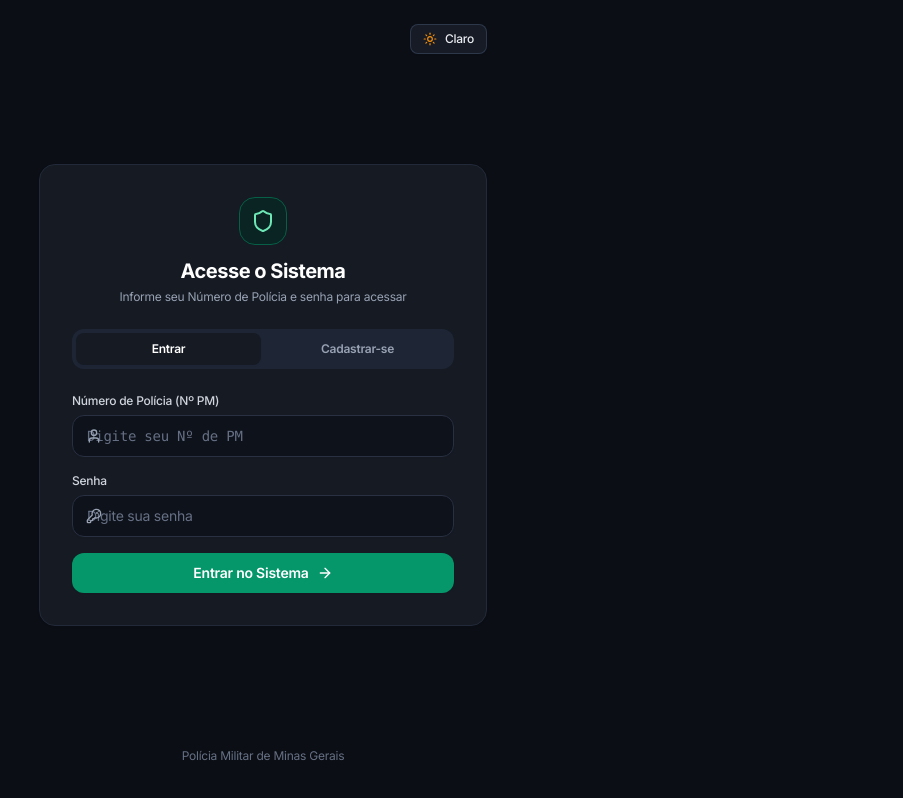
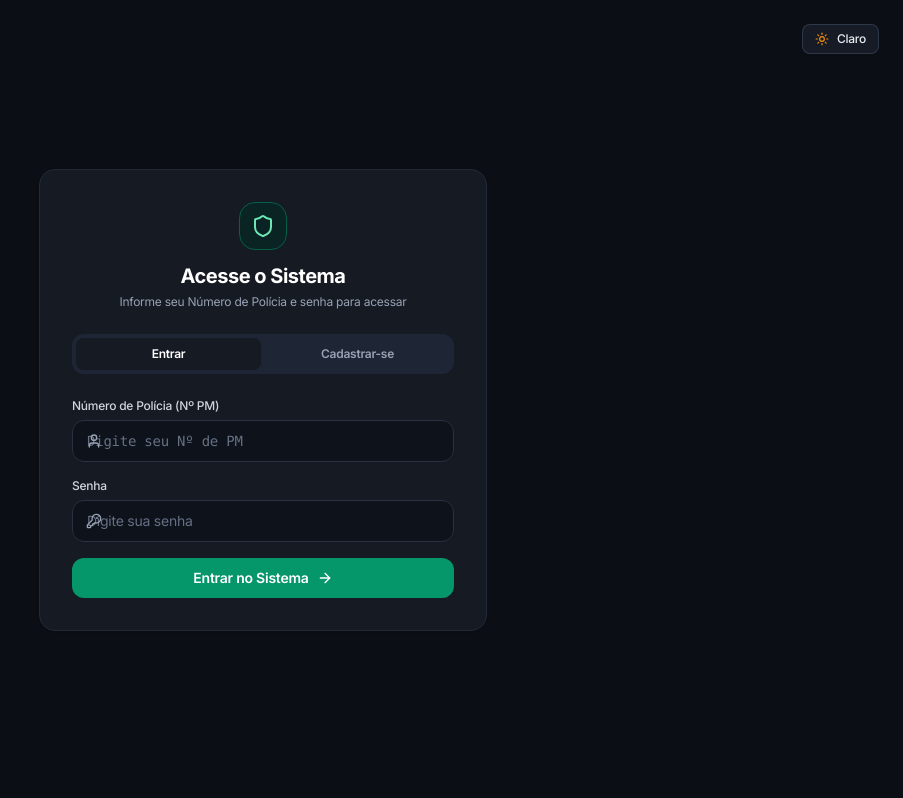
Before and after one commit to sistemapelsalinas-svg/Sistema_Pel_Salinas, a Next.js app: page /login in a window 1280 px wide. Shown: the whole page, without its empty margins (377-1280 px from the left). Built offline with nearby package versions, Linux system fonts and the light colour scheme.

Commit message:
style: fix vertical alignment on login screen, make theme toggle absolute, remove institutional footer and references

```diff
--- a/src/app/layout.tsx
+++ b/src/app/layout.tsx
@@ -12,7 +12,7 @@ const inter = Inter({
 
 export const metadata: Metadata = {
   title: "SGP Salinas — 2º Pel / 2ª Cia PM Ind / 11ª RPM",
-  description: "Sistema de Gestão e Planejamento Operacional do 2º Pelotão de Salinas - PMMG",
+  description: "Sistema de Gestão e Planejamento Operacional do 2º Pelotão de Salinas",
 };
 
 export default function RootLayout({
--- a/src/app/login/page.tsx
+++ b/src/app/login/page.tsx
@@ -70,16 +70,16 @@ export default function LoginPage() {
   };
 
   return (
-    <div className="min-h-screen bg-[#F4F5F7] dark:bg-[#0B0E14] flex flex-col justify-between p-4 sm:p-6 text-gray-900 dark:text-gray-100 font-sans relative">
+    <div className="min-h-screen bg-[#F4F5F7] dark:bg-[#0B0E14] flex items-center justify-center p-4 text-gray-900 dark:text-gray-100 font-sans relative">
 
-      {/* Top Bar Limpo (Apenas Alternador de Tema) */}
-      <div className="flex items-center justify-end z-10 max-w-md mx-auto w-full">
+      {/* Botão de Tema Flutuante Absoluto (Não empurra o quadro para baixo) */}
+      <div className="absolute top-4 right-4 sm:top-6 sm:right-6 z-20">
         <ThemeToggle />
       </div>
 
-      {/* Main Card */}
-      <div className="max-w-md w-full mx-auto my-auto py-6 z-10">
-        <div className="untitled-card p-8 shadow-sm">
+      {/* Main Card Perfeitamente Centralizado */}
+      <div className="max-w-md w-full z-10">
+        <div className="untitled-card p-7 sm:p-8 shadow-sm">
 
           <div className="text-center mb-6">
             <div className="w-12 h-12 rounded-2xl bg-emerald-50 text-emerald-600 dark:bg-emerald-950/60 dark:text-emerald-300 border border-emerald-200 dark:border-emerald-800 mx-auto flex items-center justify-center mb-3">
@@ -282,11 +282,6 @@ export default function LoginPage() {
         </div>
       </div>
 
-      {/* Footer */}
-      <div className="text-center text-xs text-gray-400 dark:text-gray-500 py-3 z-10">
-        <p>Polícia Militar de Minas Gerais</p>
-      </div>
-
     </div>
   );
 }
--- a/src/components/whatsapp-invite-modal.tsx
+++ b/src/components/whatsapp-invite-modal.tsx
@@ -95,8 +95,8 @@ export function WhatsAppInviteModal({
               Pré-visualização da Mensagem:
             </label>
             <div className="p-3.5 bg-gray-50 dark:bg-[#0C111D]/80 border border-gray-200 dark:border-gray-800 rounded-xl text-xs text-gray-700 dark:text-gray-300 font-sans space-y-1.5 max-h-44 overflow-y-auto leading-relaxed">
-              <p className="font-semibold text-brand-700 dark:text-brand-400">👮‍♂️ POLÍCIA MILITAR DE MINAS GERAIS</p>
-              <p className="text-gray-500">2º PEL / 2ª CIA PM IND / 11ª RPM - SALINAS/MG</p>
+              <p className="font-semibold text-brand-700 dark:text-brand-400">SGP SALINAS — 2º PELOTÃO</p>
+              <p className="text-gray-500">2ª Cia PM Ind / 11ª RPM</p>
               <p>Olá, <span className="font-semibold">{user.nome_guerra}</span>! Seu acesso ao SGP-Salinas foi liberado.</p>
               <p>👤 <strong>Login:</strong> {user.numero_pm}</p>
               <p>🔑 <strong>Senha Temporária:</strong> {tempPassword}</p>
--- a/src/lib/validation.ts
+++ b/src/lib/validation.ts
@@ -37,8 +37,8 @@ export function generateWhatsAppInviteUrl(
       break;
   }
 
-  const message = `👮‍♂️ *POLÍCIA MILITAR DE MINAS GERAIS*
-*2º PEL / 2ª CIA PM IND / 11ª RPM - SALINAS/MG*
+  const message = `*SGP SALINAS — 2º PELOTÃO*
+_2ª Cia PM Ind / 11ª RPM_*
 *Sistema de Gestão e Planejamento Operacional (SGP-Salinas)*
 
 Olá, *${nomeGuerra}*!
```
